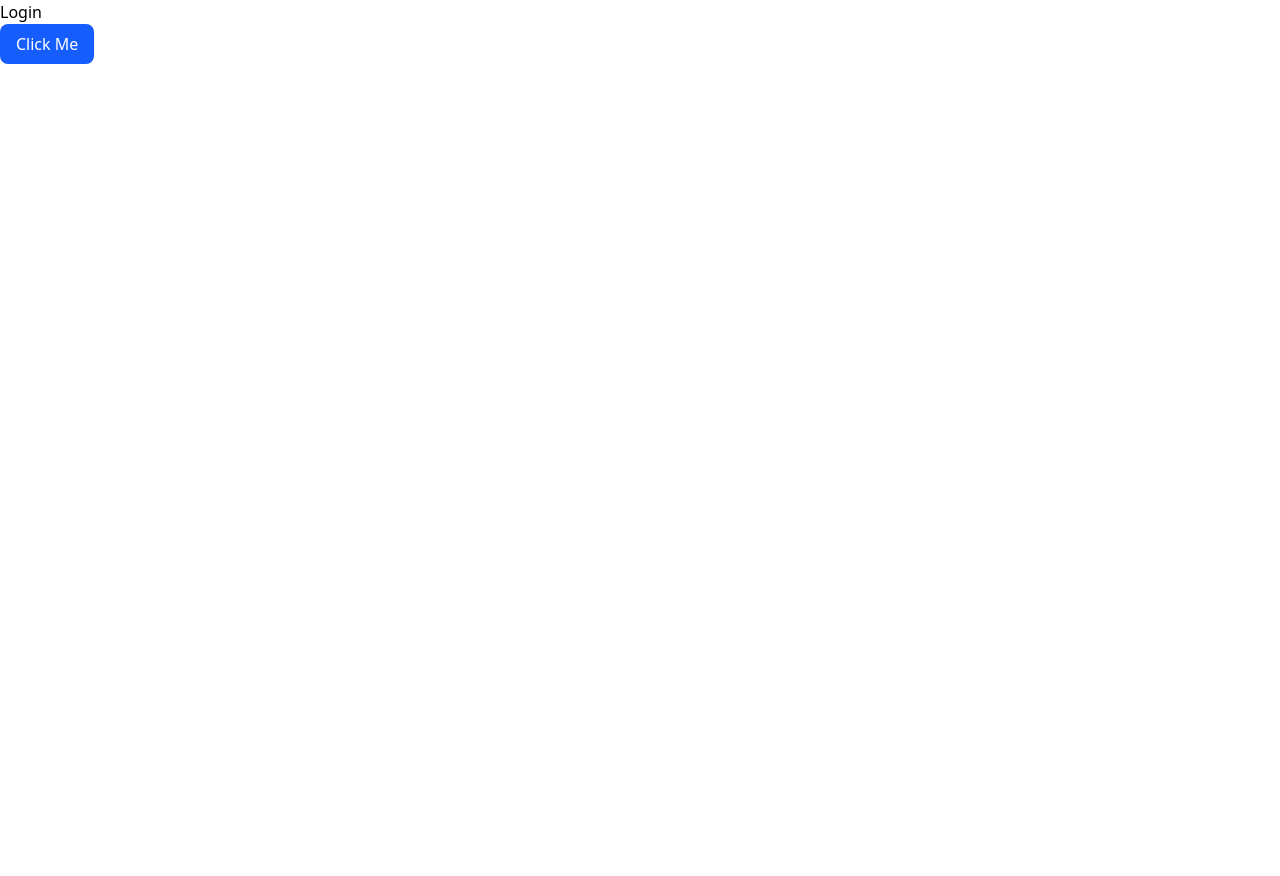
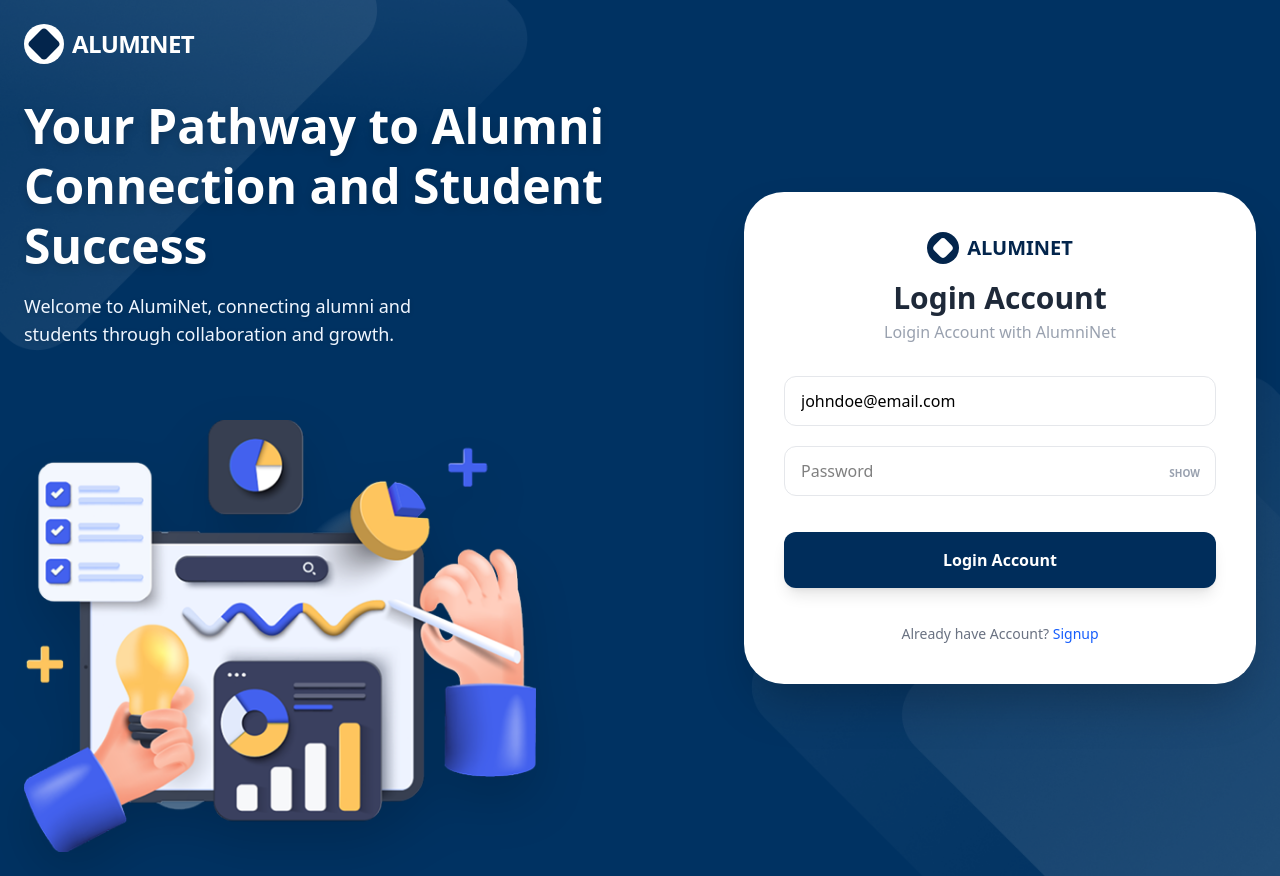
Before and after one commit to khonchanphearaa/AlumniNet, a Vue app: page /auth/login in a window 1280 px wide. Before the commit the page ends 800 px from the top, so only its background shows below. Built offline with nearby package versions, Linux system fonts and the light colour scheme.

Commit message:
update Signup & Login

```diff
--- a/src/components/ui/BaseButton.vue
+++ b/src/components/ui/BaseButton.vue
@@ -1,58 +1,21 @@
 <template>
-    <button :type="type" :disabled="disabled || loading" @click="handleClick" class="inline-flex items-center justify-center font-medium rounded-lg
-           transition-all duration-200 focus:outline-none focus:ring-2
-           disabled:opacity-50 disabled:cursor-not-allowed" :class="[variantClasses, sizeClasses]">
-        <!-- Loading Spinner -->
-        <svg v-if="loading" class="animate-spin h-5 w-5 mr-2" viewBox="0 0 24 24" fill="none">
-            <circle class="opacity-25" cx="12" cy="12" r="10" stroke="currentColor" stroke-width="4" />
-            <path class="opacity-75" fill="currentColor" d="M4 12a8 8 0 018-8v4a4 4 0 00-4 4H4z" />
+    <button :type="type" :disabled="disabled || loading"
+        class="w-full bg-[#002d5b] text-white py-3.5 md:py-4 rounded-xl font-semibold hover:bg-[#003d7a] active:scale-[0.98] transition-all shadow-lg mt-2 disabled:opacity-70 disabled:cursor-not-allowed flex items-center justify-center gap-2">
+        <svg v-if="loading" class="animate-spin h-5 w-5 text-white" xmlns="http://www.w3.org/2000/svg" fill="none"
+            viewBox="0 0 24 24">
+            <circle class="opacity-25" cx="12" cy="12" r="10" stroke="currentColor" stroke-width="4"></circle>
+            <path class="opacity-75" fill="currentColor"
+                d="M4 12a8 8 0 018-8V0C5.373 0 0 5.373 0 12h4zm2 5.291A7.962 7.962 0 014 12H0c0 3.042 1.135 5.824 3 7.938l3-2.647z">
+            </path>
         </svg>
-
-        <!-- Button Content -->
-        <slot/>
+        <slot v-else />
     </button>
 </template>
 
 <script setup>
-import { computed } from 'vue'
-
-const props = defineProps({
-    variant: {
-        type: String,
-        default: 'primary',
-    },
-    size: {
-        type: String,
-        default: 'md',
-    },
-    type: {
-        type: String,
-        default: 'button',
-    },
-    disabled: Boolean,
-    loading: Boolean,
-})
-
-const emit = defineEmits(['click'])
-
-const handleClick = (event) => {
-    if (!props.disabled && !props.loading) {
-        emit('click', event)
-    }
-}
-
-/* ===== Tailwind Variants ===== */
-const variantClasses = computed(() => ({
-    primary: 'bg-blue-600 text-white hover:bg-blue-700 focus:ring-blue-500',
-    secondary: 'bg-gray-200 text-gray-800 hover:bg-gray-300 focus:ring-gray-400',
-    danger: 'bg-red-600 text-white hover:bg-red-700 focus:ring-red-500',
-    outline: 'border border-gray-300 text-gray-700 hover:bg-gray-100 focus:ring-gray-400',
-}[props.variant]))
-
-/* ===== Sizes ===== */
-const sizeClasses = computed(() => ({
-    sm: 'px-3 py-1.5 text-sm',
-    md: 'px-4 py-2 text-base',
-    lg: 'px-6 py-3 text-lg',
-}[props.size]))
+    defineProps({
+        type: {type: String, default: ''},
+        loading: {type: Boolean, default: false},
+        disabled: {type: Boolean, default: false}
+    });
 </script>
--- /dev/null
+++ b/src/components/ui/BaseForm.vue
@@ -0,0 +1,34 @@
+<template>
+    <div class="bg-white rounded-[2rem] md:rounded-[2.5rem] p-6 md:p-10 w-full max-w-lg shadow-2xl">
+        <div class="text-center mb-6 md:mb-8">
+            <div class="flex items-center justify-center gap-2 mb-4">
+                <div class="w-8 h-8 bg-[#03254c] rounded-full flex items-center justify-center">
+                    <div class="w-4 h-4 bg-white rounded-sm rotate-45"></div>
+                </div>
+                <span class="text-xl font-bold text-[#03254c]">ALUMINET</span>
+            </div>
+            <h2 class="text-2xl md:text-3xl font-bold text-gray-800">{{ title }}</h2>
+            <p class="text-gray-400 mt-1 text-sm md:text-base">{{ subTitle }}</p>
+        </div>
+        <form @submit.prevent="$emits('submit')" class="space-y-4 md:space-y-5">
+            <slot name="fields"></slot>
+
+            <div class="pt-2">
+                <slot name="actions"></slot>
+            </div>
+
+            <div class="text-center text-sm text-gray-500 pt-2">
+                <slot name="footer"></slot>
+            </div>
+        </form>
+    </div>
+</template>
+
+<script setup>
+defineProps({
+    title: String,
+    subTitle: String,
+});
+
+defineEmits(['submit'])
+</script>
--- /dev/null
+++ b/src/components/ui/BaseInput.vue
@@ -0,0 +1,31 @@
+<template>
+    <div class="relative w-full">
+        <label v-if="label" class="absolute -top-2.5 left-4 bg-white px-1 text-xs text-gray-400 z-10">
+            {{ label }}
+        </label>
+
+        <input :value="modelValue"  :type="type" @input="onClickInput()"
+            :placeholder="placeholder"
+            class="w-full px-4 py-3 rounded-xl border border-gray-200 focus:ring-2 focus:ring-blue-500 focus:border-transparent outline-none transition-all"
+            v-bind="$attrs" />
+
+        <div class="absolute right-4 top-1/2 -translate-y-1/2">
+            <slot name="append"></slot>
+        </div>
+    </div>
+</template>
+
+<script setup>
+    defineProps({
+        modelValue: [String, Number],
+        label: String,
+        type: { type: String, default: 'text'},
+        placeholder: String
+    });
+
+    const emit = defineEmits(["update:modelValue"])
+    const onClickInput = (event) =>{
+        console.log(event.target);
+        emit("update:modelValue", event.target.value)
+    }
+</script>
--- /dev/null
+++ b/src/components/ui/BaseLayoutAuth.vue
@@ -0,0 +1,49 @@
+<template>
+    <div class="min-h-screen bg-cover bg-center bg-no-repeat flex items-center justify-center p-4 md:p-6 font-sans selection:bg-blue-100"
+        :style="{ backgroundImage: `url(${bgImage})` }">
+        <div class="max-w-7xl w-full grid grid-cols-1 lg:grid-cols-2 gap-8 lg:gap-12 items-center">
+
+            <div class="flex flex-col items-center lg:items-start text-center lg:text-left text-white space-y-6 lg:space-y-8">
+                <div class="flex items-center gap-2">
+                    <div class="w-10 h-10 bg-white rounded-full flex items-center justify-center">
+                        <div class="w-6 h-6 bg-[#03254c] rounded-sm rotate-45"></div>
+                    </div>
+                    <span class="text-2xl font-bold tracking-tight">ALUMINET</span>
+                </div>
+
+                <div class="space-y-4">
+                    <h1 class="text-3xl md:text-5xl font-bold leading-tight drop-shadow-lg">
+                        {{ title }}
+                    </h1>
+                    <p class="text-blue-50 text-base md:text-lg max-w-md drop-shadow-sm mx-auto lg:mx-0">
+                        {{ description }}
+                    </p>
+                </div>
+
+                <div class="relative pt-10 hidden lg:block">
+                    <img :src="heroImage" :alt="title" class="w-full max-w-lg drop-shadow-2xl" />
+                </div>
+            </div>
+
+            <div class="flex justify-center lg:justify-end">
+                <slot></slot>
+            </div>
+
+        </div>
+    </div>
+</template>
+
+<script setup>
+defineProps({
+  bgImage: String,
+  heroImage: String,
+  title: {
+    type: String,
+    default: 'Your Pathway to Alumni Connection and Student Success'
+  },
+  description: {
+    type: String,
+    default: 'Welcome to AlumiNet, connecting alumni and students through collaboration and growth.'
+  }
+});
+</script>
--- a/src/features/auth/views/Login.vue
+++ b/src/features/auth/views/Login.vue
@@ -1,10 +1,69 @@
 <template>
-    <h1>Login</h1>
-    <BaseButton>
-        Click Me
-    </BaseButton>
+    <BaseLayoutAuth :bgImage="signupBg" :heroImage="imageSignup"
+        title="Your Pathway to Alumni Connection and Student Success"
+        description="Welcome to AlumiNet, connecting alumni and students through collaboration and growth.">
+        <!-- Right Side Card -->
+
+            <BaseForm title="Login Account" subTitle="Loigin Account with AlumniNet" @submit="handleSignup">
+                <!-- FORM FIELDS -->
+                <template #fields>
+
+                    <BaseInput v-model="form.email" type="email" placeholder="Enter Email Address" />
+
+                    <BaseInput v-model="form.password" :type="showPassword ? 'text' : 'password'"
+                        placeholder="Password">
+                        <template #append>
+                            <button type="button" class="text-gray-400" @click="showPassword = !showPassword">
+                                <span class="text-[10px] font-bold">
+                                    {{ showPassword ? 'HIDE' : 'SHOW' }}
+                                </span>
+                            </button>
+                        </template>
+                    </BaseInput>
+                </template>
+
+                <!-- ACTIONS -->
+                <template #actions>
+                    <BaseButton :loading="isLoading">
+                        Login Account
+                    </BaseButton>
+                </template>
+
+                <!-- FOOTER -->
+                <template #footer>
+                    <p class="text-center text-sm text-gray-500 pt-2">
+                        Already have Account?
+                        <a href="#" class="text-blue-600 font-medium hover:underline">
+                            Signup
+                        </a>
+                    </p>
+                </template>
+            </BaseForm>
+    </BaseLayoutAuth>
 </template>
 
 <script setup>
+import { ref, reactive } from 'vue';
+import BaseInput from '@/components/ui/BaseInput.vue';
 import BaseButton from '@/components/ui/BaseButton.vue';
+import BaseForm from '@/components/ui/BaseForm.vue';
+import BaseLayoutAuth from '@/components/ui/BaseLayoutAuth.vue';
+
+import signupBg from '@/assets/images/Bg-signup.jpg';
+import imageSignup from '@/assets/images/Auth_image.png';
+
+const showPassword = ref(false);
+let isLoading = ref(false)
+
+const form = reactive({
+    fullName: '',
+    email: 'johndoe@email.com',
+    password: '',
+    department: '',
+    generation: ''
+});
+
+const handleSignup = () => {
+
+};
 </script>
--- a/src/features/auth/views/Signup.vue
+++ b/src/features/auth/views/Signup.vue
@@ -1,101 +1,77 @@
 <template>
-    <div class="min-h-screen bg-cover bg-center bg-no-repeat flex items-center justify-center p-4 md:p-6 font-sans selection:bg-blue-100"
-        :style="{ backgroundImage: `url(${signupBg})` }">
+    <BaseLayoutAuth :bgImage="signupBg" :heroImage="imageSignup"
+        title="Your Pathway to Alumni Connection and Student Success"
+        description="Welcome to AlumiNet, connecting alumni and students through collaboration and growth.">
+        <!-- Right Side Card -->
 
-        <div class="max-w-7xl w-full grid grid-cols-1 lg:grid-cols-2 gap-8 lg:gap-12 items-center">
+            <BaseForm title="Create Account" subTitle="Sign Up for Create your account" @submit="handleSignup">
+                <!-- FORM FIELDS -->
+                <template #fields>
+                    <BaseInput v-model="form.fullName" placeholder="Enter Full Name" />
 
-            <div class="flex flex-col items-center lg:items-start text-center lg:text-left text-white space-y-6 lg:space-y-8">
-                <div class="flex items-center gap-2">
-                    <div class="w-10 h-10 bg-white rounded-full flex items-center justify-center">
-                        <div class="w-6 h-6 bg-[#03254c] rounded-sm rotate-45"></div>
-                    </div>
-                    <span class="text-2xl font-bold tracking-tight">ALUMINET</span>
-                </div>
+                    <BaseInput v-model="form.email" type="email" placeholder="Enter Email Address" />
 
-                <div class="space-y-4">
-                    <h1 class="text-3xl md:text-5xl font-bold leading-tight drop-shadow-lg">
-                        Your Pathway to Alumni Connection and Student Success
-                    </h1>
-                    <p class="text-blue-50 text-base md:text-lg max-w-md drop-shadow-sm mx-auto lg:mx-0">
-                        Welcome to AlumiNet, connecting alumni and students through collaboration and growth.
-                    </p>
-                </div>
-
-                <div class="relative pt-10 hidden lg:block">
-                    <img :src="imageSignup" alt="Auth Collboration" class="w-full max-w-lg drop-shadow-2xl" />
-                </div>
-                </div>
-
-            <div class="flex justify-center lg:justify-end">
-                <div class="bg-white rounded-[2rem] md:rounded-[2.5rem] p-6 md:p-10 w-full max-w-lg shadow-2xl">
-                    <div class="text-center mb-6 md:mb-8">
-                        <div class="flex items-center justify-center gap-2 mb-4">
-                            <div class="w-8 h-8 bg-[#03254c] rounded-full flex items-center justify-center">
-                                <div class="w-4 h-4 bg-white rounded-sm rotate-45"></div>
-                            </div>
-                            <span class="text-xl font-bold text-[#03254c]">ALUMINET</span>
-                        </div>
-                        <h2 class="text-2xl md:text-3xl font-bold text-gray-800">Create Account</h2>
-                        <p class="text-gray-400 mt-1 text-sm md:text-base">Sign Up for Create your account</p>
-                    </div>
-
-                    <form @submit.prevent="handleSignup" class="space-y-4 md:space-y-5">
-                        <input v-model="form.fullName" type="text" placeholder="Enter Full Name"
-                            class="w-full px-4 py-3 rounded-xl border border-gray-200 focus:ring-2 focus:ring-blue-500 focus:border-transparent outline-none transition-all" />
-
-                        <div class="relative">
-                            <label class="absolute -top-2.5 left-4 bg-white px-1 text-xs text-gray-400">Email
-                                address</label>
-                            <input v-model="form.email" type="email" placeholder="johndoe@email.com"
-                                class="w-full px-4 py-3 rounded-xl border border-gray-200 focus:ring-2 focus:ring-blue-500 focus:border-transparent outline-none transition-all" />
-                        </div>
-
-                        <div class="relative">
-                            <input v-model="form.password" :type="showPassword ? 'text' : 'password'"
-                                placeholder="Password"
-                                class="w-full px-4 py-3 rounded-xl border border-gray-200 focus:ring-2 focus:ring-blue-500 focus:border-transparent outline-none transition-all" />
-                            <button @click="showPassword = !showPassword" type="button"
-                                class="absolute right-4 top-1/2 -translate-y-1/2 text-gray-400">
-                                <span class="text-[10px] font-bold">{{ showPassword ? 'HIDE' : 'SHOW' }}</span>
+                    <BaseInput v-model="form.password" :type="showPassword ? 'text' : 'password'"
+                        placeholder="Password">
+                        <template #append>
+                            <button type="button" class="text-gray-400" @click="showPassword = !showPassword">
+                                <span class="text-[10px] font-bold">
+                                    {{ showPassword ? 'HIDE' : 'SHOW' }}
+                                </span>
                             </button>
-                        </div>
+                        </template>
+                    </BaseInput>
 
                     <div class="grid grid-cols-1 sm:grid-cols-2 gap-4">
                         <select v-model="form.department"
-                                class="w-full px-4 py-3 rounded-xl border border-gray-200 appearance-none focus:ring-2 focus:ring-blue-500 outline-none bg-transparent">
-                                <option value="" disabled selected>Select Department</option>
+                            class="w-full px-4 py-3 rounded-xl border border-gray-200 focus:ring-2 focus:ring-blue-500 outline-none bg-transparent">
+                            <option disabled value="">Select Department</option>
                             <option value="cs">Computer Science</option>
                             <option value="eng">Engineering</option>
                         </select>
 
                         <select v-model="form.generation"
-                                class="w-full px-4 py-3 rounded-xl border border-gray-200 appearance-none focus:ring-2 focus:ring-blue-500 outline-none bg-transparent">
-                                <option value="" disabled selected>Select Generation</option>
+                            class="w-full px-4 py-3 rounded-xl border border-gray-200 focus:ring-2 focus:ring-blue-500 outline-none bg-transparent">
+                            <option disabled value="">Select Generation</option>
                             <option value="2023">2023</option>
                             <option value="2024">2024</option>
                         </select>
                     </div>
+                </template>
 
-                        <button type="submit"
-                            class="w-full bg-[#002d5b] text-white py-3.5 md:py-4 rounded-xl font-semibold hover:bg-[#003d7a] transition-colors shadow-lg mt-2">
+                <!-- ACTIONS -->
+                <template #actions>
+                    <BaseButton :loading="isLoading">
                         Create Account
-                        </button>
+                    </BaseButton>
+                </template>
 
+                <!-- FOOTER -->
+                <template #footer>
                     <p class="text-center text-sm text-gray-500 pt-2">
-                            Already have Account? <a href="#" class="text-blue-600 font-medium hover:underline">Sign
-                                In</a>
+                        Already have Account?
+                        <a href="#" class="text-blue-600 font-medium hover:underline">
+                            Login
+                        </a>
                     </p>
-                    </form>
-                </div>
-            </div>
-        </div>
-    </div>
                 </template>
+            </BaseForm>
+    </BaseLayoutAuth>
+</template>
+
 <script setup>
 import { ref, reactive } from 'vue';
+import BaseInput from '@/components/ui/BaseInput.vue';
+import BaseButton from '@/components/ui/BaseButton.vue';
+import BaseForm from '@/components/ui/BaseForm.vue';
+import BaseLayoutAuth from '@/components/ui/BaseLayoutAuth.vue';
+
 import signupBg from '@/assets/images/Bg-signup.jpg';
 import imageSignup from '@/assets/images/Auth_image.png';
+
 const showPassword = ref(false);
+let isLoading = ref(false)
+
 const form = reactive({
     fullName: '',
     email: 'johndoe@email.com',
@@ -105,6 +81,6 @@ const form = reactive({
 });
 
 const handleSignup = () => {
-    console.log('Form Submitted:', form);
+
 };
 </script>
--- a/src/router/index.js
+++ b/src/router/index.js
@@ -14,7 +14,7 @@ const router = createRouter({
           component: () => import('@/features/auth/views/Login.vue') // lazy
         },
         {
-          path: 'singup',
+          path: 'signup',
           name: 'Signup',
           component: () => import('@/features/auth/views/Signup.vue')
         }
```
Also changed, not shown: src/components/ui/BaseTable.vue (deleted). Lines whose indentation alone changed are shown as unchanged.
